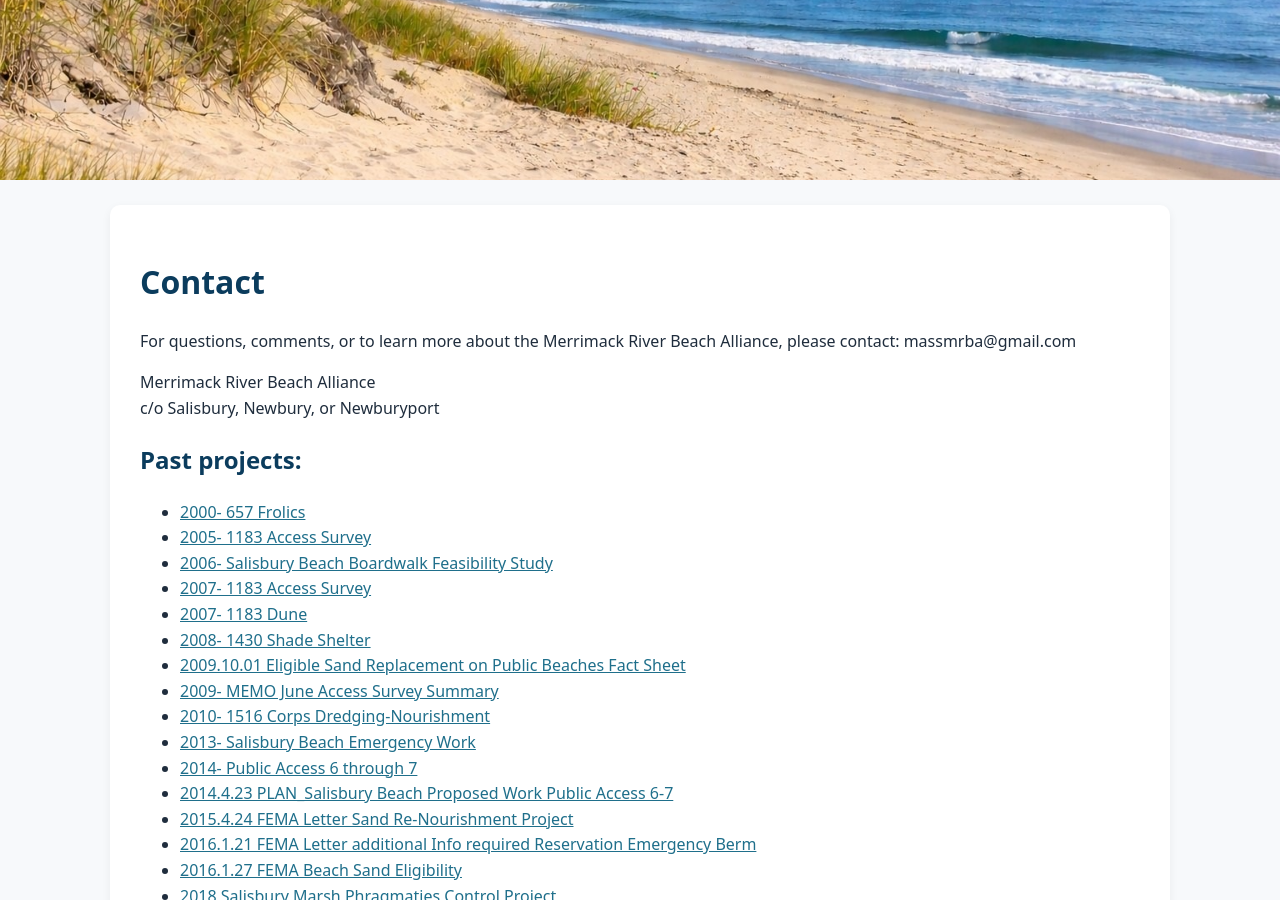
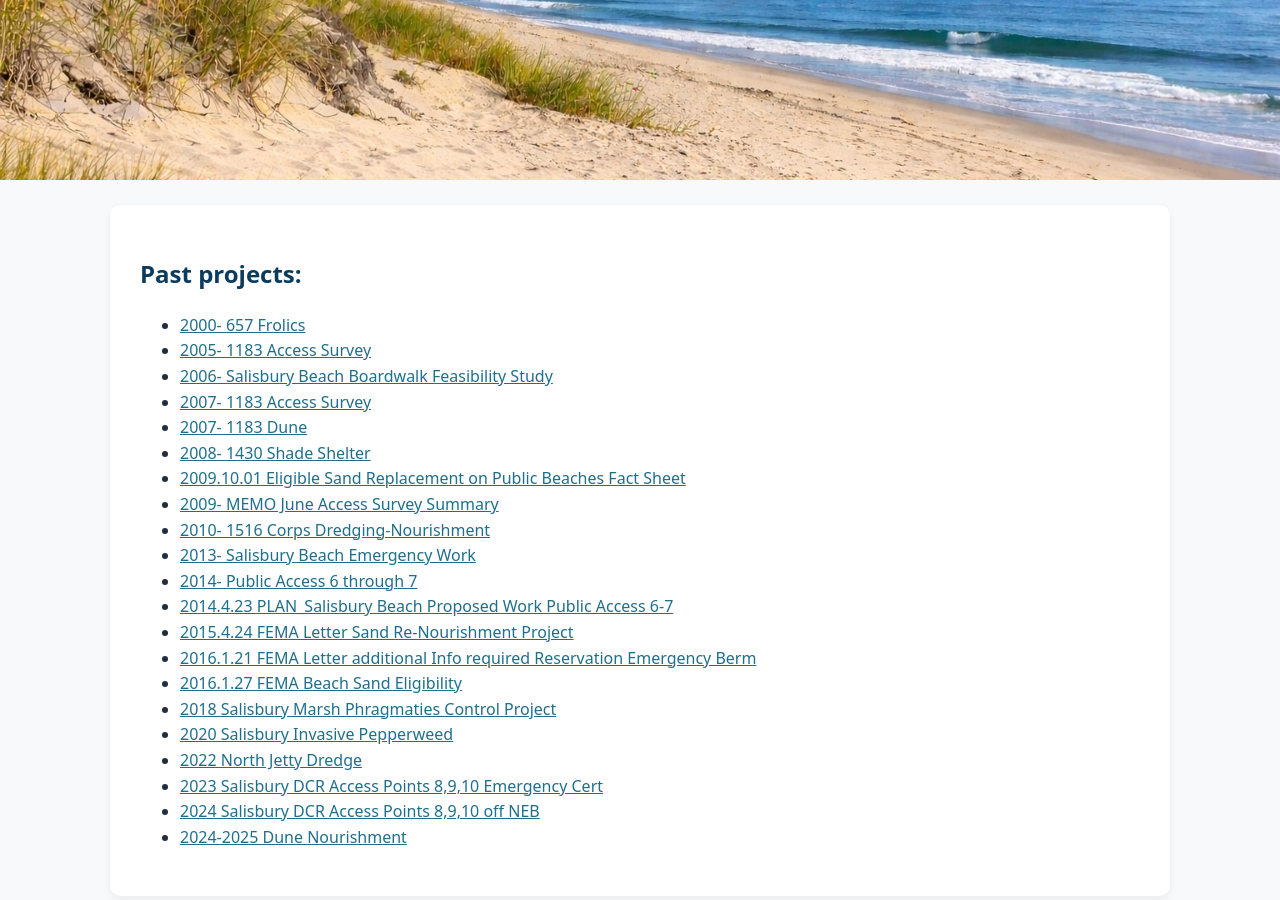
Before and after one commit to MAMRBAGOV/mamrba.gov, a Jekyll site: the page built from education.md, in a window 1280 px wide and 900 px high, scrolled down 386 px. Built offline with Jekyll 4.4.1, drawn with Linux system fonts in a browser that asks for light colours.

Commit message:
Update education.md

```diff
--- a/education.md
+++ b/education.md
@@ -2,12 +2,7 @@
 layout: default
 title: Page Title
 ---
-# Contact
 
-For questions, comments, or to learn more about the Merrimack River Beach Alliance, please contact: massmrba@gmail.com
-
-Merrimack River Beach Alliance
-c/o Salisbury, Newbury, or Newburyport
 
 ## Past projects:
 
```
